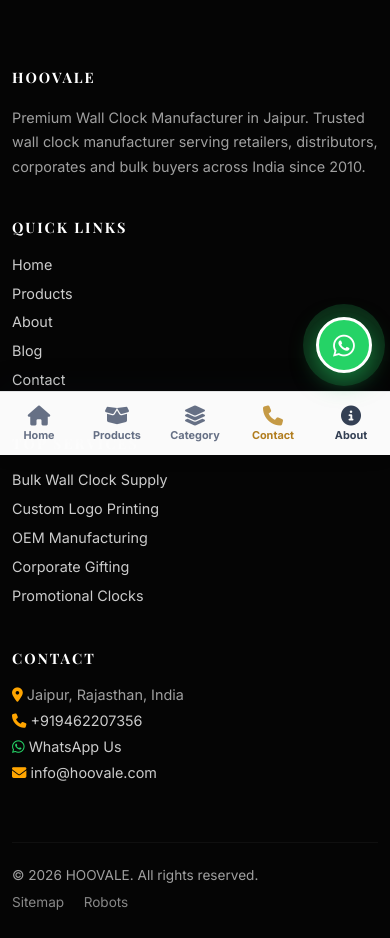
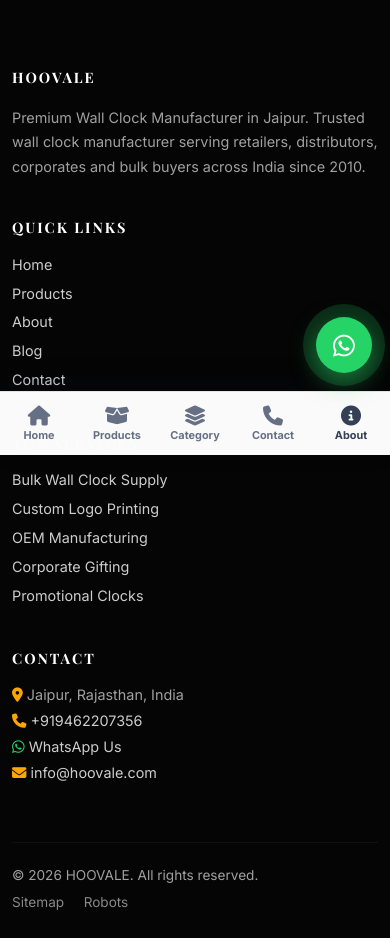
Before and after one commit to bhawanirathore7773/Hoovale, a Django app: page /blog/ in a window 390 px wide; the page is wider, and only the part inside the window is pictured. Shown: the part 389-1327 px from the top of that part. Run offline with Django 5.2, Linux system fonts and the light colour scheme; data comes from the database, SQL or seed files in the repository; data that the repository does not hold is empty; some libraries are stand-ins or nearby versions.

Commit message:
Fix mobile contact color and WhatsApp border

```diff
--- a/hoovale_project/templates/components/sticky_ctas.html
+++ b/hoovale_project/templates/components/sticky_ctas.html
@@ -169,16 +169,7 @@
         transform: translateY(-1px);
     }
 
-    /* Contact gets subtle brand emphasis */
-    .mobile-cta-contact {
-        color: #b17d1e;
-    }
-
-    .mobile-cta-contact i {
-        color: #c59a45;
-    }
-
-    /* About is neutral so Contact remains the secondary action. */
+    /* Contact uses the same neutral navigation color as the other items. */
     .mobile-cta-about {
         color: #344054;
     }
@@ -199,7 +190,6 @@
         width: 56px;
         height: 56px;
         font-size: 25px;
-        border: 3px solid #fff;
         box-shadow: 0 8px 24px rgba(37,211,102,.38);
     }
 
@@ -299,7 +289,7 @@
         <span>Category</span>
     </a>
 
-    <a href="{% url 'contact' %}" class="mobile-cta-item mobile-cta-contact" data-bottom-nav="contact" aria-label="Contact HOOVALE">
+    <a href="{% url 'contact' %}" class="mobile-cta-item" data-bottom-nav="contact" aria-label="Contact HOOVALE">
         <i class="fas fa-phone" aria-hidden="true"></i>
         <span>Contact</span>
     </a>
```
